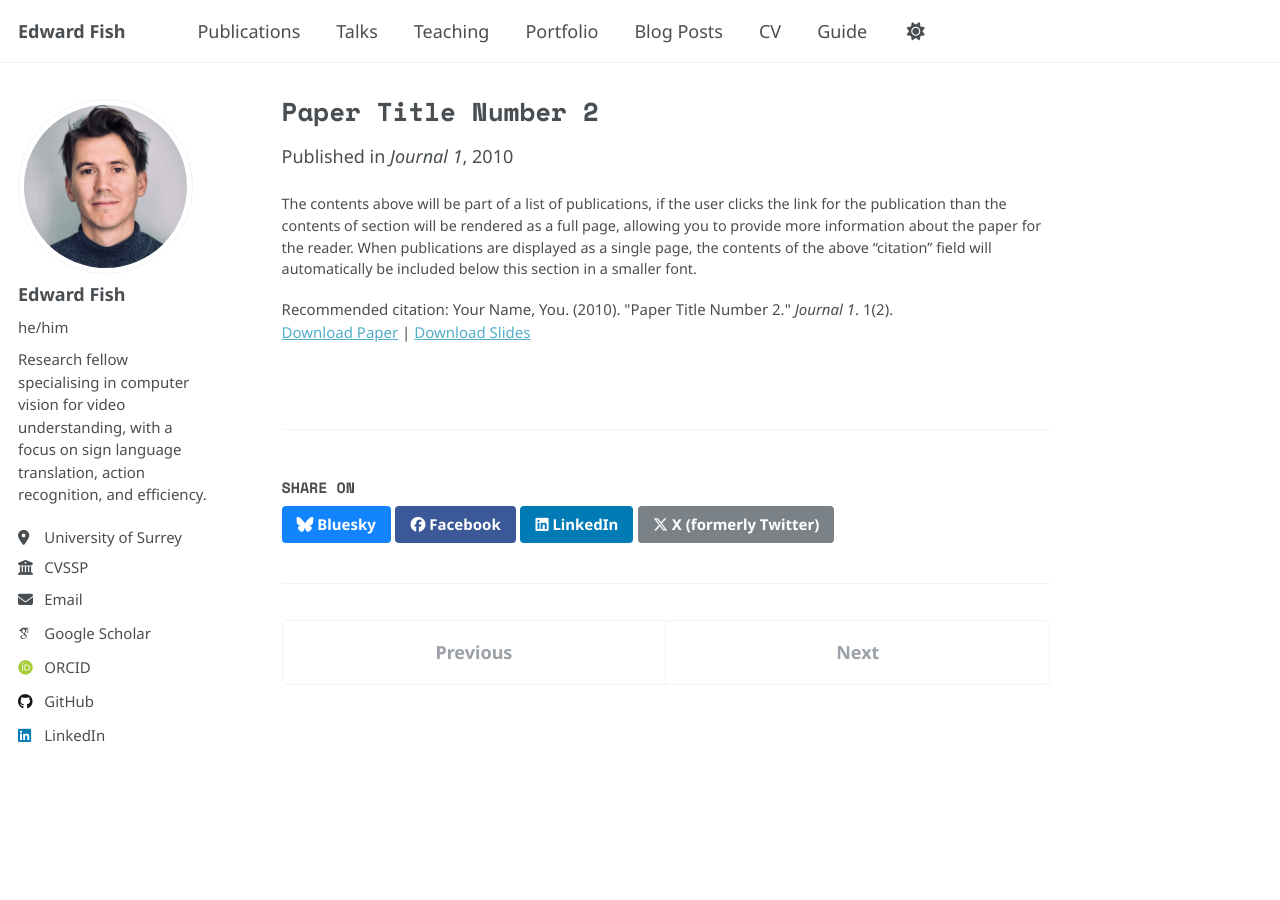
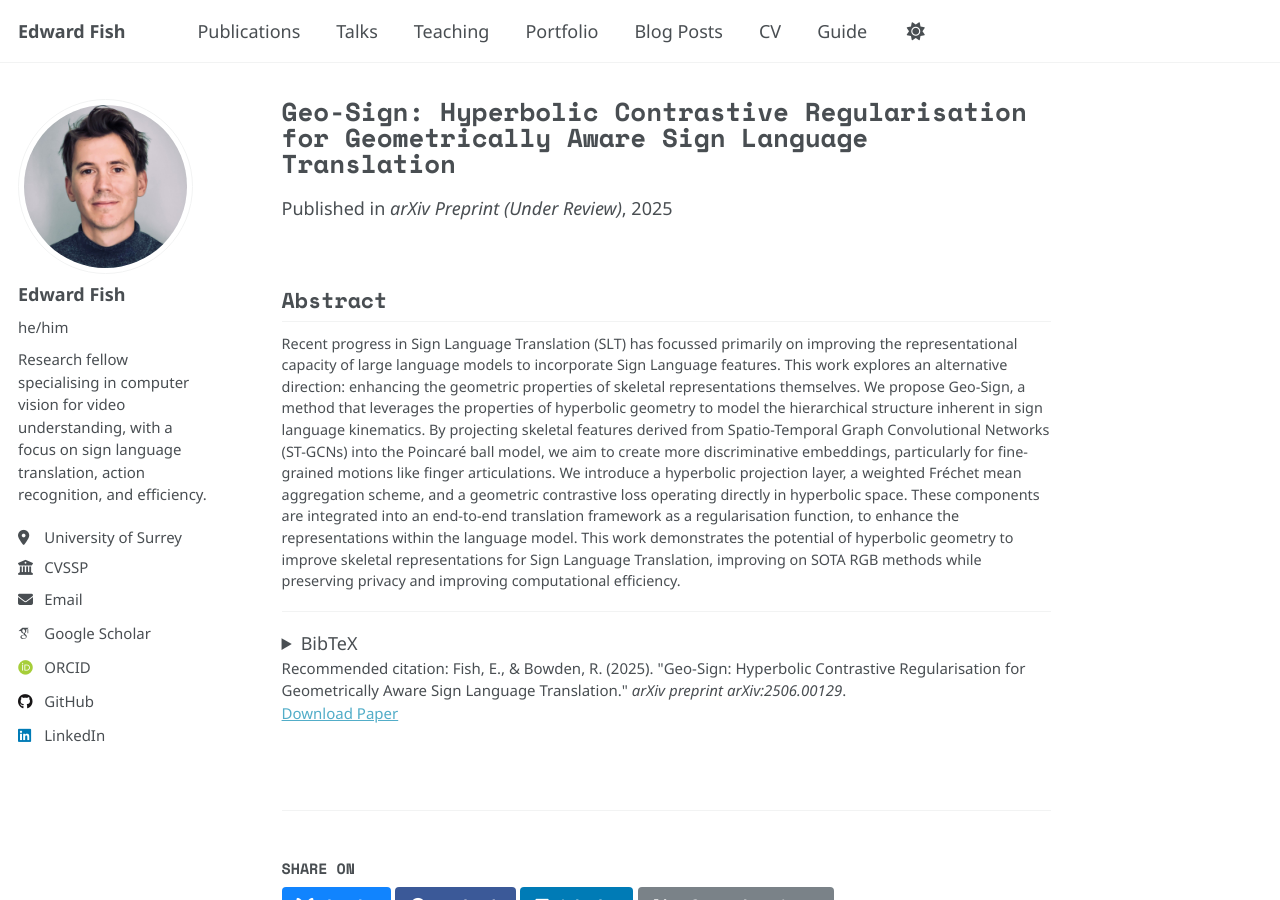
Before and after one commit to ed-fish/ed-fish.github.io, a Jekyll site: the page built from _publications/2010-10-01-paper-title-number-2.md, in a window 1280 px wide and 900 px high. Built offline with Jekyll 4.4.1, drawn with Linux system fonts in a browser that asks for light colours; some web fonts are replaced.

Commit message:
Update 2010-10-01-paper-title-number-2.md

```diff
--- a/_publications/2010-10-01-paper-title-number-2.md
+++ b/_publications/2010-10-01-paper-title-number-2.md
@@ -1,14 +1,30 @@
 ---
-title: "Paper Title Number 2"
+title: "Geo-Sign: Hyperbolic Contrastive Regularisation for Geometrically Aware Sign Language Translation"
 collection: publications
-category: manuscripts
-permalink: /publication/2010-10-01-paper-title-number-2
-excerpt: 'This paper is about the number 2. The number 3 is left for future work.'
-date: 2010-10-01
-venue: 'Journal 1'
-slidesurl: 'http://academicpages.github.io/files/slides2.pdf'
-paperurl: 'http://academicpages.github.io/files/paper2.pdf'
-citation: 'Your Name, You. (2010). &quot;Paper Title Number 2.&quot; <i>Journal 1</i>. 1(2).'
+category: preprint
+permalink: /publication/2025-geo-sign
+excerpt: 'This paper introduces Geo-Sign, a method that uses hyperbolic geometry to create more discriminative skeletal representations for Sign Language Translation, improving on SOTA methods while enhancing privacy and efficiency.'
+date: 2025-05-30
+venue: 'arXiv Preprint (Under Review)'
+paperurl: 'https://arxiv.org/abs/2506.00129'
+codeurl: 'https://github.com/ed-fish/geo-sign'
+citation: 'Fish, E., & Bowden, R. (2025). &quot;Geo-Sign: Hyperbolic Contrastive Regularisation for Geometrically Aware Sign Language Translation.&quot; <i>arXiv preprint arXiv:2506.00129</i>.'
 ---
 
-The contents above will be part of a list of publications, if the user clicks the link for the publication than the contents of section will be rendered as a full page, allowing you to provide more information about the paper for the reader. When publications are displayed as a single page, the contents of the above "citation" field will automatically be included below this section in a smaller font.
+## Abstract
+
+Recent progress in Sign Language Translation (SLT) has focussed primarily on improving the representational capacity of large language models to incorporate Sign Language features. This work explores an alternative direction: enhancing the geometric properties of skeletal representations themselves. We propose Geo-Sign, a method that leverages the properties of hyperbolic geometry to model the hierarchical structure inherent in sign language kinematics. By projecting skeletal features derived from Spatio-Temporal Graph Convolutional Networks (ST-GCNs) into the Poincaré ball model, we aim to create more discriminative embeddings, particularly for fine-grained motions like finger articulations. We introduce a hyperbolic projection layer, a weighted Fréchet mean aggregation scheme, and a geometric contrastive loss operating directly in hyperbolic space. These components are integrated into an end-to-end translation framework as a regularisation function, to enhance the representations within the language model. This work demonstrates the potential of hyperbolic geometry to improve skeletal representations for Sign Language Translation, improving on SOTA RGB methods while preserving privacy and improving computational efficiency.
+
+---
+
+<details>
+<summary>BibTeX</summary>
+<pre>
+@article{fish2025geo,
+  title={Geo-Sign: Hyperbolic Contrastive Regularisation for Geometrically Aware Sign Language Translation},
+  author={Fish, Edward and Bowden, Richard},
+  journal={arXiv preprint arXiv:2506.00129},
+  year={2025}
+}
+</pre>
+</details>
```
